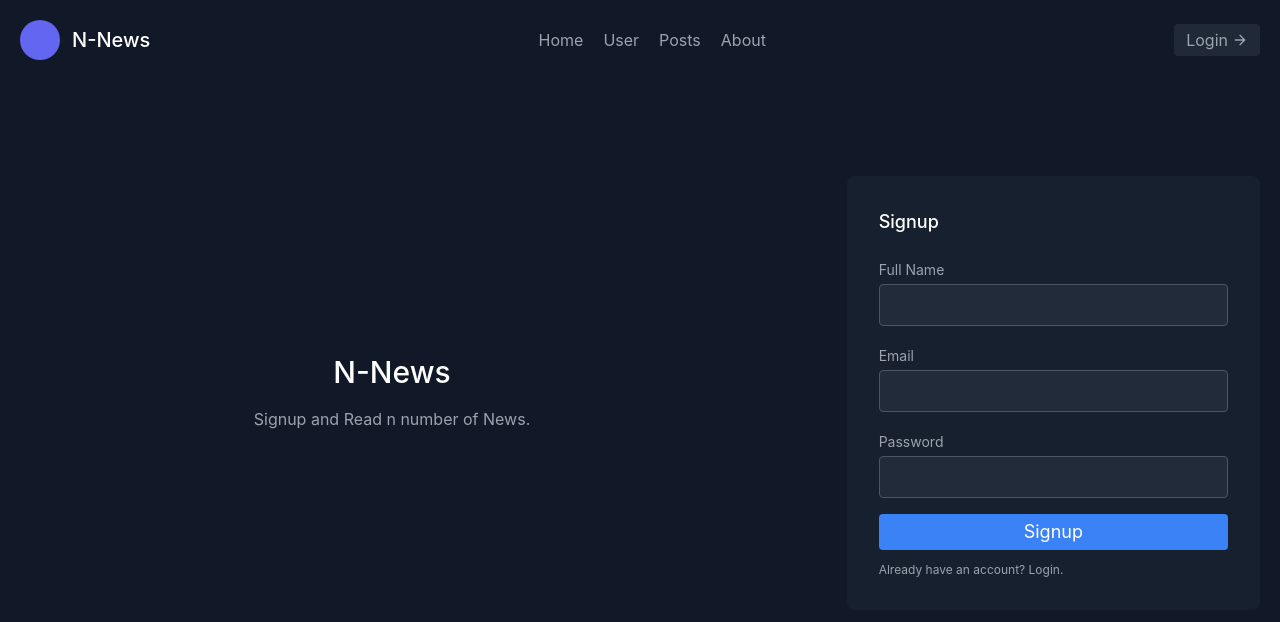
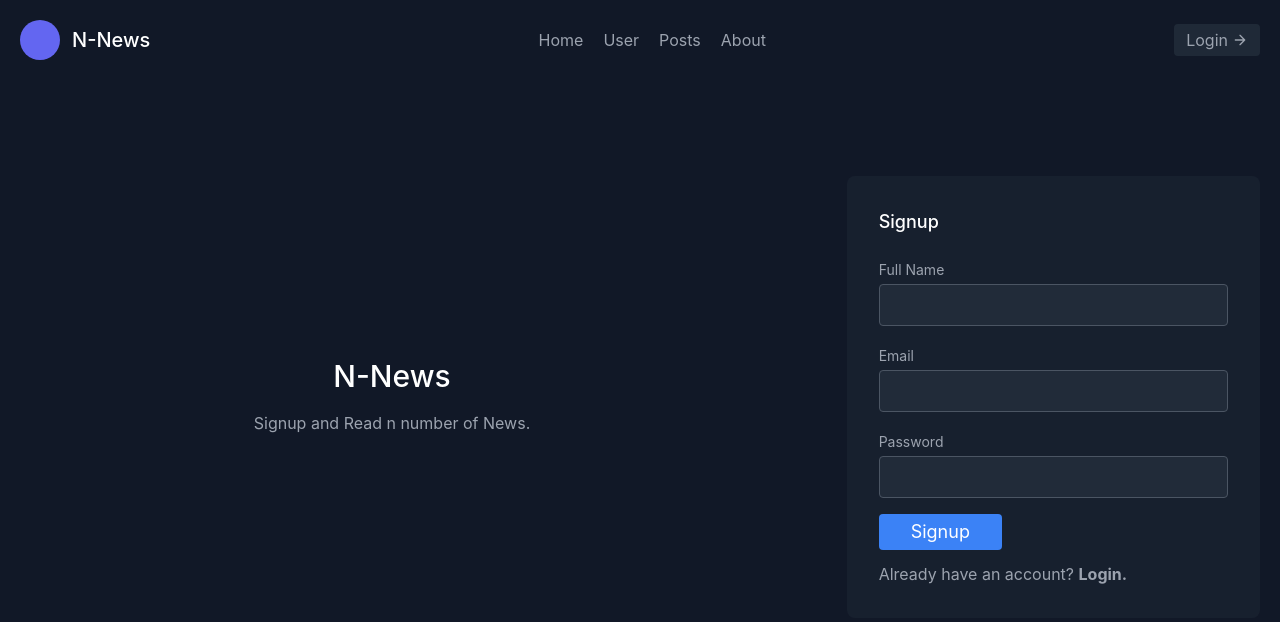
Before and after one commit to mdnmnahmed/n-news, a Next.js app: page /signup in a window 1280 px wide. Shown: the top 622 px of the page. Built offline with nearby package versions, Linux system fonts and the light colour scheme.

Commit message:
Signup Functionality

```diff
--- a/pages/api/user/signup/index.js
+++ b/pages/api/user/signup/index.js
@@ -3,7 +3,7 @@ import { dbConnect } from "../../../../service_backend/lib/dbConnect";
 import UserModal from "../../../../service_backend/modals/UserModal";
 import { errorHandler } from "../../../../service_backend/utils/errorHandler";
 import { responseHandler } from "../../../../service_backend/utils/responseHandler";
-import { validateInputFields } from "../../../../service_backend/utils/validateInputFields";
+import { validateInputFields } from "../../../../utils_global/validateInputFields";
 
 export default async function handler(req, res) {
     if (req.method !== 'POST') {
@@ -25,9 +25,9 @@ export default async function handler(req, res) {
         const savedUser = await user.save();
         if (savedUser) {
             delete savedUser._doc.password;
-            responseHandler(savedUser, res, 'Signup Success');
+            responseHandler(res, savedUser, 'Signup Success');
         }
     } catch (error) {
-        errorHandler(error, res, 'Failed to Signup, please try again');
+        errorHandler(res, error, error?.customMessage || 'Failed to Signup, please try again.');
     }
 }
--- a/pages/login/index.js
+++ b/pages/login/index.js
@@ -23,7 +23,7 @@ const Login = () => {
                             <input type="password" id="password" name="password" className="w-full px-3 py-1 text-base leading-8 text-gray-100 transition-colors duration-200 ease-in-out bg-gray-600 border border-gray-600 rounded outline-none bg-opacity-20 focus:bg-transparent focus:ring-2 focus:ring-blue-900 focus:border-blue-500" />
                         </div>
                         <button className="px-8 py-1 text-lg text-white bg-blue-500 border-0 rounded focus:outline-none hover:bg-blue-600">Login</button>
-                        <p className="mt-3 text-xs">Don't have an account? <Link href="/signup"><a>Signup.</a></Link></p>
+                        <p className="mt-3">Don't have an account? <Link href="/signup"><a class="font-bold">Signup.</a></Link></p>
                     </div>
                 </div>
             </section>
--- a/pages/signup/index.js
+++ b/pages/signup/index.js
@@ -1,7 +1,38 @@
 import Link from 'next/link';
-import React from 'react';
+import React, { useRef, useState } from 'react';
+import { toast } from 'react-toastify';
+import { validateInputFields } from '../../utils_global/validateInputFields';
+import { apiCallsHandler } from '../../service_frontend/utils/apiCallsHandler';
+import { useRouter } from 'next/router';
 
 const Signup = () => {
+    const { push } = useRouter();
+
+    const nameRef = useRef();
+    const emailRef = useRef();
+    const passwordRef = useRef();
+
+    const submitSignupForm = async (event) => {
+        event.preventDefault();
+
+        const fields = {
+            name: nameRef.current.value,
+            email: emailRef.current.value,
+            password: passwordRef.current.value,
+        }
+
+        try {
+            validateInputFields(fields);
+            const signupRes = await apiCallsHandler('/user/signup', 'POST', fields);
+            console.log('signupRes', signupRes);
+            toast.success(signupRes?.message);
+            push('/login');
+        } catch (error) {
+            toast.error(error?.message || error?.customMessage);
+            console.log('error ', error);
+        }
+    }
+
     return (
         <>
             <section className="text-gray-400 body-font">
@@ -14,20 +45,30 @@ const Signup = () => {
                     </div>
                     <div className="flex flex-col w-full p-8 mt-10 bg-gray-800 bg-opacity-50 rounded-lg lg:w-2/6 md:w-1/2 md:ml-auto md:mt-0">
                         <h2 className="mb-5 text-lg font-medium text-white title-font">Signup</h2>
+                        <form onSubmit={submitSignupForm}>
                             <div className="relative mb-4">
                                 <label htmlFor="full-name" className="text-sm leading-7 text-gray-400">Full Name</label>
-                            <input type="text" id="full-name" name="full-name" className="w-full px-3 py-1 text-base leading-8 text-gray-100 transition-colors duration-200 ease-in-out bg-gray-600 border border-gray-600 rounded outline-none bg-opacity-20 focus:bg-transparent focus:ring-2 focus:ring-blue-900 focus:border-blue-500" />
+                                <input type="text" id="full-name" name="full-name" className="w-full px-3 py-1 text-base leading-8 text-gray-100 transition-colors duration-200 ease-in-out bg-gray-600 border border-gray-600 rounded outline-none bg-opacity-20 focus:bg-transparent focus:ring-2 focus:ring-blue-900 focus:border-blue-500"
+                                    ref={nameRef}
+                                />
                             </div>
                             <div className="relative mb-4">
                                 <label htmlFor="email" className="text-sm leading-7 text-gray-400">Email</label>
-                            <input type="email" id="email" name="email" className="w-full px-3 py-1 text-base leading-8 text-gray-100 transition-colors duration-200 ease-in-out bg-gray-600 border border-gray-600 rounded outline-none bg-opacity-20 focus:bg-transparent focus:ring-2 focus:ring-blue-900 focus:border-blue-500" />
+                                <input type="email" id="email" name="email" className="w-full px-3 py-1 text-base leading-8 text-gray-100 transition-colors duration-200 ease-in-out bg-gray-600 border border-gray-600 rounded outline-none bg-opacity-20 focus:bg-transparent focus:ring-2 focus:ring-blue-900 focus:border-blue-500"
+                                    ref={emailRef}
+                                />
                             </div>
                             <div className="relative mb-4">
                                 <label htmlFor="password" className="text-sm leading-7 text-gray-400">Password</label>
-                            <input type="password" id="password" name="password" className="w-full px-3 py-1 text-base leading-8 text-gray-100 transition-colors duration-200 ease-in-out bg-gray-600 border border-gray-600 rounded outline-none bg-opacity-20 focus:bg-transparent focus:ring-2 focus:ring-blue-900 focus:border-blue-500" />
+                                <input type="password" id="password" name="password" className="w-full px-3 py-1 text-base leading-8 text-gray-100 transition-colors duration-200 ease-in-out bg-gray-600 border border-gray-600 rounded outline-none bg-opacity-20 focus:bg-transparent focus:ring-2 focus:ring-blue-900 focus:border-blue-500"
+                                    ref={passwordRef}
+                                />
                             </div>
-                        <button className="px-8 py-1 text-lg text-white bg-blue-500 border-0 rounded focus:outline-none hover:bg-blue-600">Signup</button>
-                        <p className="mt-3 text-xs">Already have an account? <Link href="/login"><a>Login.</a></Link></p>
+                            <button type="submit" className="px-8 py-1 text-lg text-white bg-blue-500 border-0 rounded focus:outline-none hover:bg-blue-600">
+                                Signup
+                            </button>
+                        </form>
+                        <p className="mt-3">Already have an account? <Link href="/login"><a className="font-bold">Login.</a></Link></p>
                     </div>
                 </div>
             </section>
--- a/service_backend/utils/errorHandler.js
+++ b/service_backend/utils/errorHandler.js
@@ -1,4 +1,4 @@
-export const errorHandler = (data, res, message = "something went wrong", code = 404) => {
+export const errorHandler = (res, data, message = "something went wrong, please try again.", code = 404) => {
     res.status(code).json({
         hasError: true,
         data,
--- a/service_backend/utils/responseHandler.js
+++ b/service_backend/utils/responseHandler.js
@@ -1,4 +1,4 @@
-export const responseHandler = (data, res, message = "successful", code = 200) => {
+export const responseHandler = (res, data, message = "successful", code = 200) => {
     res.status(code).json({
         hasError: false,
         message,
--- a/service_frontend/components/Layout/index.js
+++ b/service_frontend/components/Layout/index.js
@@ -1,6 +1,8 @@
 import Head from 'next/head';
 import React from 'react';
 import Navigation from '../Navigation';
+import { ToastContainer } from 'react-toastify';
+import 'react-toastify/dist/ReactToastify.css';
 
 const Layout = ({ children }) => {
     return (
@@ -14,6 +16,18 @@ const Layout = ({ children }) => {
                 <Navigation />
                 {children}
             </div>
+            <ToastContainer
+                position="top-right"
+                autoClose={5000}
+                hideProgressBar
+                newestOnTop={false}
+                closeOnClick={false}
+                rtl={false}
+                pauseOnFocusLoss
+                draggable
+                pauseOnHover
+                theme="dark"
+            />
         </>
     );
 }
--- /dev/null
+++ b/utils_global/constants.js
@@ -0,0 +1 @@
+export const N_NEWS_TOKEN = "n-news-token";
--- a/service_backend/utils/validateInputFields.js
+++ b/utils_global/validateInputFields.js
@@ -1,7 +1,10 @@
 export const validateInputFields = (fields) => {
     for (let key in fields) {
         if (!fields[key] || fields[key].trim() === "") {
-            throw `${key} is Required, please fill ${key}.`;
+            const error = {
+                customMessage: `'${key}' field is Required, please enter '${key}'.`,
+            }
+            throw error;
         }
     }
 }
```
Lines whose indentation alone changed are shown as unchanged.
